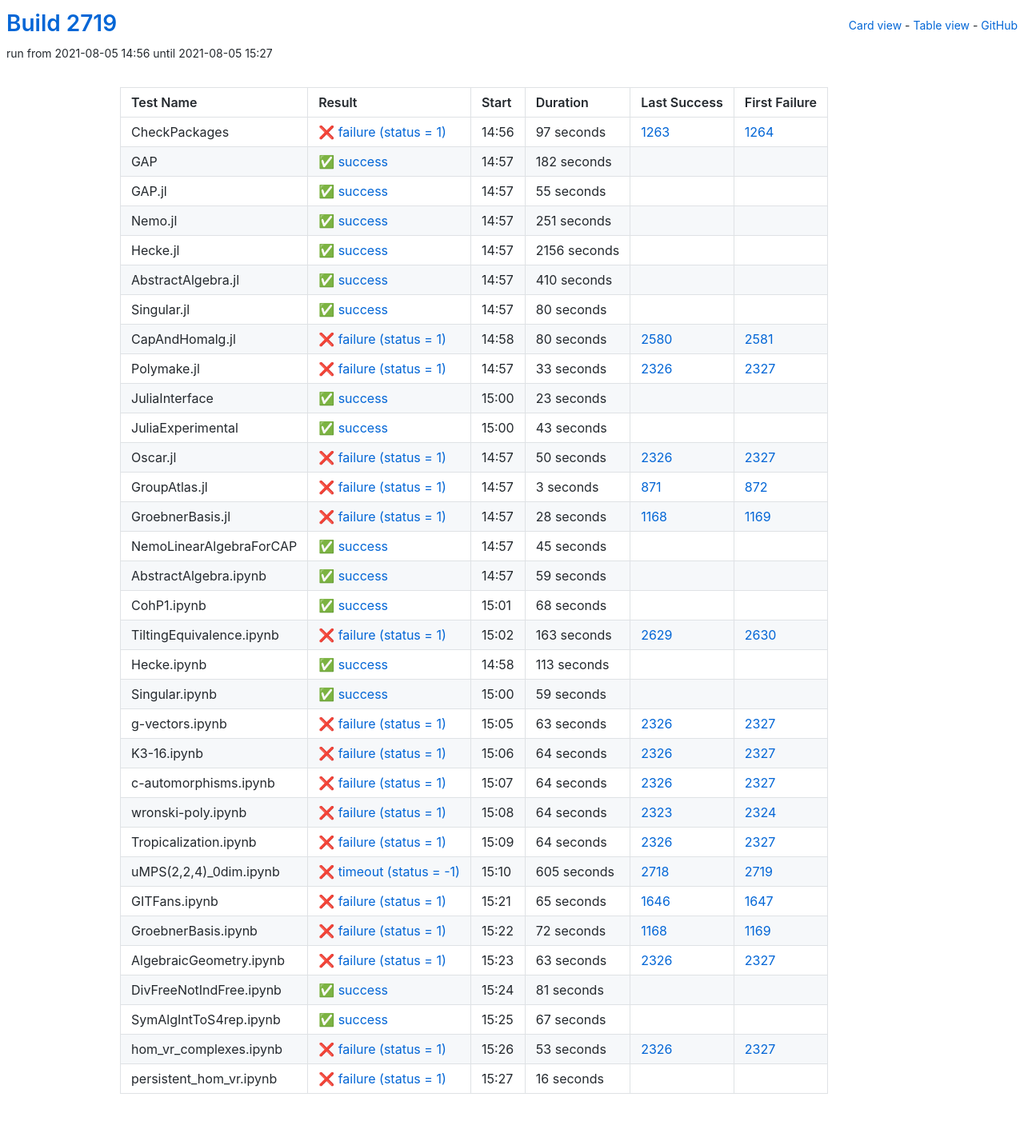
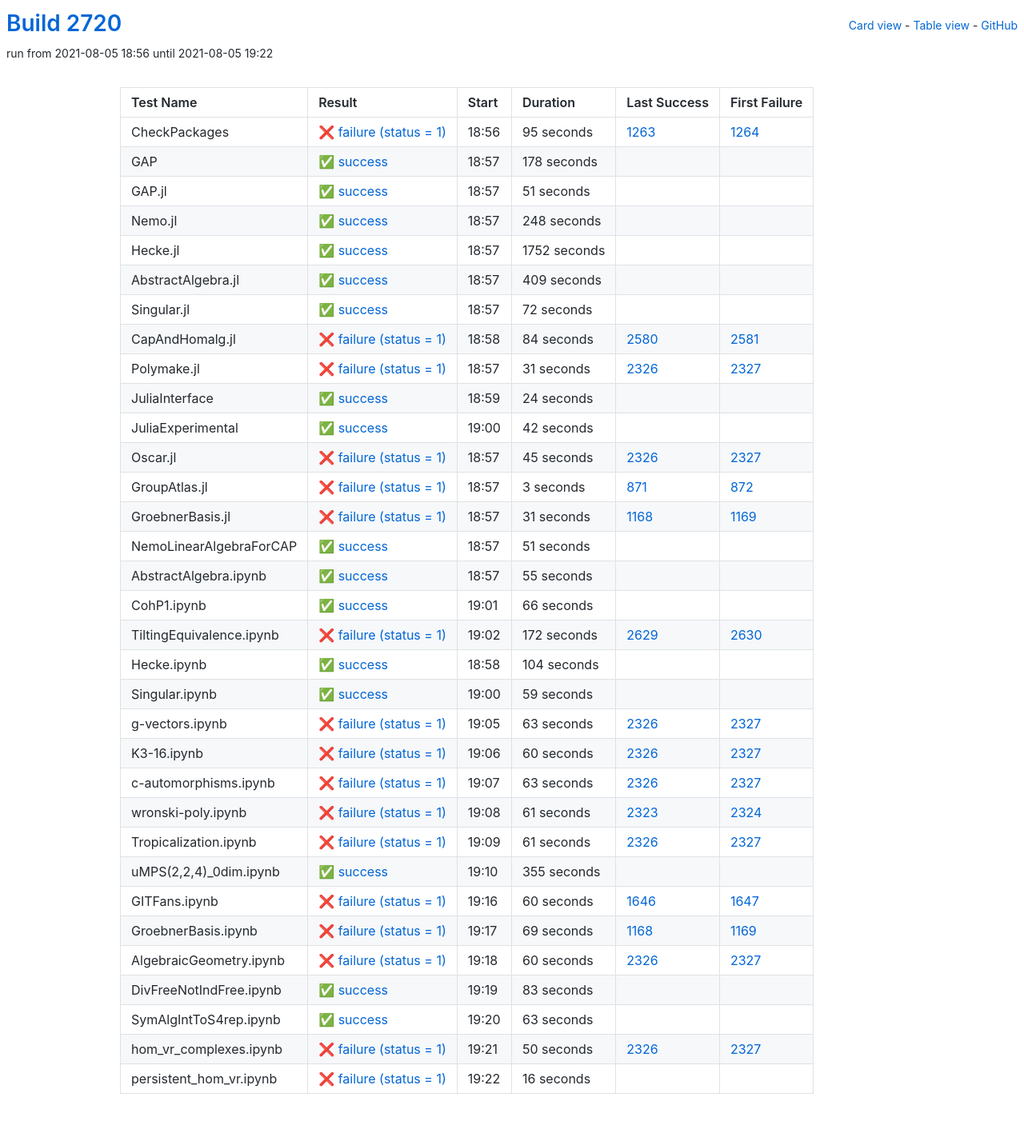
Before and after one commit to oscar-system/oscar-ci-status-stable, a Jekyll site: the page built from table.html, in a window 1280 px wide. Shown: the whole page at 80% size. Built offline with Jekyll 4.4.1, drawn with Linux system fonts in a browser that asks for light colours.

Commit message:
Build #2720

```diff
--- a/_data/ci.yml
+++ b/_data/ci.yml
@@ -1,6 +1,6 @@
 ---
-build: 2719
-build_url: https://oscarci.mathematik.uni-kl.de/job/oscar-stable/2719/
+build: 2720
+build_url: https://oscarci.mathematik.uni-kl.de/job/oscar-stable/2720/
 job: oscar-stable
 organization: oscar-system
 repo: oscar-ci-status-stable
@@ -8,152 +8,152 @@ repourl: https://github.com/oscar-system/oscar-ci-status-stable
 tests:
 - name: CheckPackages
   id: checkpackages
-  log: https://oscarci.mathematik.uni-kl.de/job/oscar-stable/2719/artifact/logs/build-2719/CheckPackages.log
-  start: 2021-08-05 14:56
+  log: https://oscarci.mathematik.uni-kl.de/job/oscar-stable/2720/artifact/logs/build-2720/CheckPackages.log
+  start: 2021-08-05 18:56
   success: false
   exitcode: 1
   status: failure
-  duration: 97
+  duration: 95
   last_success: 1263
   last_success_url: https://oscarci.mathematik.uni-kl.de/job/oscar-stable/1263/
   first_failure: 1264
   first_failure_url: https://oscarci.mathematik.uni-kl.de/job/oscar-stable/1264/
 - name: GAP
   id: gap
-  log: https://oscarci.mathematik.uni-kl.de/job/oscar-stable/2719/artifact/logs/build-2719/GAP.log
-  start: 2021-08-05 14:57
+  log: https://oscarci.mathematik.uni-kl.de/job/oscar-stable/2720/artifact/logs/build-2720/GAP.log
+  start: 2021-08-05 18:57
   success: true
   exitcode: 0
   status: success
-  duration: 182
+  duration: 178
   last_success: false
   last_success_url:
   first_failure: false
   first_failure_url:
 - name: GAP.jl
   id: gap-jl
-  log: https://oscarci.mathematik.uni-kl.de/job/oscar-stable/2719/artifact/logs/build-2719/GAP.jl.log
-  start: 2021-08-05 14:57
+  log: https://oscarci.mathematik.uni-kl.de/job/oscar-stable/2720/artifact/logs/build-2720/GAP.jl.log
+  start: 2021-08-05 18:57
   success: true
   exitcode: 0
   status: success
-  duration: 55
+  duration: 51
   last_success: false
   last_success_url:
   first_failure: false
   first_failure_url:
 - name: Nemo.jl
   id: nemo-jl
-  log: https://oscarci.mathematik.uni-kl.de/job/oscar-stable/2719/artifact/logs/build-2719/Nemo.jl.log
-  start: 2021-08-05 14:57
+  log: https://oscarci.mathematik.uni-kl.de/job/oscar-stable/2720/artifact/logs/build-2720/Nemo.jl.log
+  start: 2021-08-05 18:57
   success: true
   exitcode: 0
   status: success
-  duration: 251
+  duration: 248
   last_success: false
   last_success_url:
   first_failure: false
   first_failure_url:
 - name: Hecke.jl
   id: hecke-jl
-  log: https://oscarci.mathematik.uni-kl.de/job/oscar-stable/2719/artifact/logs/build-2719/Hecke.jl.log
-  start: 2021-08-05 14:57
+  log: https://oscarci.mathematik.uni-kl.de/job/oscar-stable/2720/artifact/logs/build-2720/Hecke.jl.log
+  start: 2021-08-05 18:57
   success: true
   exitcode: 0
   status: success
-  duration: 2156
+  duration: 1752
   last_success: false
   last_success_url:
   first_failure: false
   first_failure_url:
 - name: AbstractAlgebra.jl
   id: abstractalgebra-jl
-  log: https://oscarci.mathematik.uni-kl.de/job/oscar-stable/2719/artifact/logs/build-2719/AbstractAlgebra.jl.log
-  start: 2021-08-05 14:57
+  log: https://oscarci.mathematik.uni-kl.de/job/oscar-stable/2720/artifact/logs/build-2720/AbstractAlgebra.jl.log
+  start: 2021-08-05 18:57
   success: true
   exitcode: 0
   status: success
-  duration: 410
+  duration: 409
   last_success: false
   last_success_url:
   first_failure: false
   first_failure_url:
 - name: Singular.jl
   id: singular-jl
-  log: https://oscarci.mathematik.uni-kl.de/job/oscar-stable/2719/artifact/logs/build-2719/Singular.jl.log
-  start: 2021-08-05 14:57
+  log: https://oscarci.mathematik.uni-kl.de/job/oscar-stable/2720/artifact/logs/build-2720/Singular.jl.log
+  start: 2021-08-05 18:57
   success: true
   exitcode: 0
   status: success
-  duration: 80
+  duration: 72
   last_success: false
   last_success_url:
   first_failure: false
   first_failure_url:
 - name: CapAndHomalg.jl
   id: capandhomalg-jl
-  log: https://oscarci.mathematik.uni-kl.de/job/oscar-stable/2719/artifact/logs/build-2719/CapAndHomalg.jl.log
-  start: 2021-08-05 14:58
+  log: https://oscarci.mathematik.uni-kl.de/job/oscar-stable/2720/artifact/logs/build-2720/CapAndHomalg.jl.log
+  start: 2021-08-05 18:58
   success: false
   exitcode: 1
   status: failure
-  duration: 80
+  duration: 84
   last_success: 2580
   last_success_url: https://oscarci.mathematik.uni-kl.de/job/oscar-stable/2580/
   first_failure: 2581
   first_failure_url: https://oscarci.mathematik.uni-kl.de/job/oscar-stable/2581/
 - name: Polymake.jl
   id: polymake-jl
-  log: https://oscarci.mathematik.uni-kl.de/job/oscar-stable/2719/artifact/logs/build-2719/Polymake.jl.log
-  start: 2021-08-05 14:57
+  log: https://oscarci.mathematik.uni-kl.de/job/oscar-stable/2720/artifact/logs/build-2720/Polymake.jl.log
+  start: 2021-08-05 18:57
   success: false
   exitcode: 1
   status: failure
-  duration: 33
+  duration: 31
   last_success: 2326
   last_success_url: https://oscarci.mathematik.uni-kl.de/job/oscar-stable/2326/
   first_failure: 2327
   first_failure_url: https://oscarci.mathematik.uni-kl.de/job/oscar-stable/2327/
 - name: JuliaInterface
   id: juliainterface
-  log: https://oscarci.mathematik.uni-kl.de/job/oscar-stable/2719/artifact/logs/build-2719/JuliaInterface.log
-  start: 2021-08-05 15:00
+  log: https://oscarci.mathematik.uni-kl.de/job/oscar-stable/2720/artifact/logs/build-2720/JuliaInterface.log
+  start: 2021-08-05 18:59
   success: true
   exitcode: 0
   status: success
-  duration: 23
+  duration: 24
   last_success: false
   last_success_url:
   first_failure: false
   first_failure_url:
 - name: JuliaExperimental
   id: juliaexperimental
-  log: https://oscarci.mathematik.uni-kl.de/job/oscar-stable/2719/artifact/logs/build-2719/JuliaExperimental.log
-  start: 2021-08-05 15:00
+  log: https://oscarci.mathematik.uni-kl.de/job/oscar-stable/2720/artifact/logs/build-2720/JuliaExperimental.log
+  start: 2021-08-05 19:00
   success: true
   exitcode: 0
   status: success
-  duration: 43
+  duration: 42
   last_success: false
   last_success_url:
   first_failure: false
   first_failure_url:
 - name: Oscar.jl
   id: oscar-jl
-  log: https://oscarci.mathematik.uni-kl.de/job/oscar-stable/2719/artifact/logs/build-2719/Oscar.jl.log
-  start: 2021-08-05 14:57
+  log: https://oscarci.mathematik.uni-kl.de/job/oscar-stable/2720/artifact/logs/build-2720/Oscar.jl.log
+  start: 2021-08-05 18:57
   success: false
   exitcode: 1
   status: failure
-  duration: 50
+  duration: 45
   last_success: 2326
   last_success_url: https://oscarci.mathematik.uni-kl.de/job/oscar-stable/2326/
   first_failure: 2327
   first_failure_url: https://oscarci.mathematik.uni-kl.de/job/oscar-stable/2327/
 - name: GroupAtlas.jl
   id: groupatlas-jl
-  log: https://oscarci.mathematik.uni-kl.de/job/oscar-stable/2719/artifact/logs/build-2719/GroupAtlas.jl.log
-  start: 2021-08-05 14:57
+  log: https://oscarci.mathematik.uni-kl.de/job/oscar-stable/2720/artifact/logs/build-2720/GroupAtlas.jl.log
+  start: 2021-08-05 18:57
   success: false
   exitcode: 1
   status: failure
@@ -164,80 +164,80 @@ tests:
   first_failure_url: https://oscarci.mathematik.uni-kl.de/job/oscar-stable/872/
 - name: GroebnerBasis.jl
   id: groebnerbasis-jl
-  log: https://oscarci.mathematik.uni-kl.de/job/oscar-stable/2719/artifact/logs/build-2719/GroebnerBasis.jl.log
-  start: 2021-08-05 14:57
+  log: https://oscarci.mathematik.uni-kl.de/job/oscar-stable/2720/artifact/logs/build-2720/GroebnerBasis.jl.log
+  start: 2021-08-05 18:57
   success: false
   exitcode: 1
   status: failure
-  duration: 28
+  duration: 31
   last_success: 1168
   last_success_url: https://oscarci.mathematik.uni-kl.de/job/oscar-stable/1168/
   first_failure: 1169
   first_failure_url: https://oscarci.mathematik.uni-kl.de/job/oscar-stable/1169/
 - name: NemoLinearAlgebraForCAP
   id: nemolinearalgebraforcap
-  log: https://oscarci.mathematik.uni-kl.de/job/oscar-stable/2719/artifact/logs/build-2719/NemoLinearAlgebraForCAP.log
-  start: 2021-08-05 14:57
+  log: https://oscarci.mathematik.uni-kl.de/job/oscar-stable/2720/artifact/logs/build-2720/NemoLinearAlgebraForCAP.log
+  start: 2021-08-05 18:57
   success: true
   exitcode: 0
   status: success
-  duration: 45
+  duration: 51
   last_success: false
   last_success_url:
   first_failure: false
   first_failure_url:
 - name: AbstractAlgebra.ipynb
   id: abstractalgebra-ipynb
-  log: https://oscarci.mathematik.uni-kl.de/job/oscar-stable/2719/artifact/logs/build-2719/AbstractAlgebra.ipynb.log
-  start: 2021-08-05 14:57
+  log: https://oscarci.mathematik.uni-kl.de/job/oscar-stable/2720/artifact/logs/build-2720/AbstractAlgebra.ipynb.log
+  start: 2021-08-05 18:57
   success: true
   exitcode: 0
   status: success
-  duration: 59
+  duration: 55
   last_success: false
   last_success_url:
   first_failure: false
   first_failure_url:
 - name: CohP1.ipynb
   id: cohp1-ipynb
-  log: https://oscarci.mathematik.uni-kl.de/job/oscar-stable/2719/artifact/logs/build-2719/CohP1.ipynb.log
-  start: 2021-08-05 15:01
+  log: https://oscarci.mathematik.uni-kl.de/job/oscar-stable/2720/artifact/logs/build-2720/CohP1.ipynb.log
+  start: 2021-08-05 19:01
   success: true
   exitcode: 0
   status: success
-  duration: 68
+  duration: 66
   last_success: false
   last_success_url:
   first_failure: false
   first_failure_url:
 - name: TiltingEquivalence.ipynb
   id: tiltingequivalence-ipynb
-  log: https://oscarci.mathematik.uni-kl.de/job/oscar-stable/2719/artifact/logs/build-2719/TiltingEquivalence.ipynb.log
-  start: 2021-08-05 15:02
+  log: https://oscarci.mathematik.uni-kl.de/job/oscar-stable/2720/artifact/logs/build-2720/TiltingEquivalence.ipynb.log
+  start: 2021-08-05 19:02
   success: false
   exitcode: 1
   status: failure
-  duration: 163
+  duration: 172
   last_success: 2629
   last_success_url: https://oscarci.mathematik.uni-kl.de/job/oscar-stable/2629/
   first_failure: 2630
   first_failure_url: https://oscarci.mathematik.uni-kl.de/job/oscar-stable/2630/
 - name: Hecke.ipynb
   id: hecke-ipynb
-  log: https://oscarci.mathematik.uni-kl.de/job/oscar-stable/2719/artifact/logs/build-2719/Hecke.ipynb.log
-  start: 2021-08-05 14:58
+  log: https://oscarci.mathematik.uni-kl.de/job/oscar-stable/2720/artifact/logs/build-2720/Hecke.ipynb.log
+  start: 2021-08-05 18:58
   success: true
   exitcode: 0
   status: success
-  duration: 113
+  duration: 104
   last_success: false
   last_success_url:
   first_failure: false
   first_failure_url:
 - name: Singular.ipynb
   id: singular-ipynb
-  log: https://oscarci.mathematik.uni-kl.de/job/oscar-stable/2719/artifact/logs/build-2719/Singular.ipynb.log
-  start: 2021-08-05 15:00
+  log: https://oscarci.mathematik.uni-kl.de/job/oscar-stable/2720/artifact/logs/build-2720/Singular.ipynb.log
+  start: 2021-08-05 19:00
   success: true
   exitcode: 0
   status: success
@@ -248,8 +248,8 @@ tests:
   first_failure_url:
 - name: g-vectors.ipynb
   id: g-vectors-ipynb
-  log: https://oscarci.mathematik.uni-kl.de/job/oscar-stable/2719/artifact/logs/build-2719/g-vectors.ipynb.log
-  start: 2021-08-05 15:05
+  log: https://oscarci.mathematik.uni-kl.de/job/oscar-stable/2720/artifact/logs/build-2720/g-vectors.ipynb.log
+  start: 2021-08-05 19:05
   success: false
   exitcode: 1
   status: failure
@@ -260,92 +260,20 @@ tests:
   first_failure_url: https://oscarci.mathematik.uni-kl.de/job/oscar-stable/2327/
 - name: K3-16.ipynb
   id: k3-16-ipynb
-  log: https://oscarci.mathematik.uni-kl.de/job/oscar-stable/2719/artifact/logs/build-2719/K3-16.ipynb.log
-  start: 2021-08-05 15:06
+  log: https://oscarci.mathematik.uni-kl.de/job/oscar-stable/2720/artifact/logs/build-2720/K3-16.ipynb.log
+  start: 2021-08-05 19:06
   success: false
   exitcode: 1
   status: failure
-  duration: 64
+  duration: 60
   last_success: 2326
   last_success_url: https://oscarci.mathematik.uni-kl.de/job/oscar-stable/2326/
   first_failure: 2327
   first_failure_url: https://oscarci.mathematik.uni-kl.de/job/oscar-stable/2327/
 - name: c-automorphisms.ipynb
   id: c-automorphisms-ipynb
-  log: https://oscarci.mathematik.uni-kl.de/job/oscar-stable/2719/artifact/logs/build-2719/c-automorphisms.ipynb.log
-  start: 2021-08-05 15:07
-  success: false
-  exitcode: 1
-  status: failure
-  duration: 64
-  last_success: 2326
-  last_success_url: https://oscarci.mathematik.uni-kl.de/job/oscar-stable/2326/
-  first_failure: 2327
-  first_failure_url: https://oscarci.mathematik.uni-kl.de/job/oscar-stable/2327/
-- name: wronski-poly.ipynb
-  id: wronski-poly-ipynb
-  log: https://oscarci.mathematik.uni-kl.de/job/oscar-stable/2719/artifact/logs/build-2719/wronski-poly.ipynb.log
-  start: 2021-08-05 15:08
-  success: false
-  exitcode: 1
-  status: failure
-  duration: 64
-  last_success: 2323
-  last_success_url: https://oscarci.mathematik.uni-kl.de/job/oscar-stable/2323/
-  first_failure: 2324
-  first_failure_url: https://oscarci.mathematik.uni-kl.de/job/oscar-stable/2324/
-- name: Tropicalization.ipynb
-  id: tropicalization-ipynb
-  log: https://oscarci.mathematik.uni-kl.de/job/oscar-stable/2719/artifact/logs/build-2719/Tropicalization.ipynb.log
-  start: 2021-08-05 15:09
-  success: false
-  exitcode: 1
-  status: failure
-  duration: 64
-  last_success: 2326
-  last_success_url: https://oscarci.mathematik.uni-kl.de/job/oscar-stable/2326/
-  first_failure: 2327
-  first_failure_url: https://oscarci.mathematik.uni-kl.de/job/oscar-stable/2327/
-- name: uMPS(2,2,4)_0dim.ipynb
-  id: umps-2-2-4-0dim-ipynb
-  log: https://oscarci.mathematik.uni-kl.de/job/oscar-stable/2719/artifact/logs/build-2719/uMPS-2-2-4-_0dim.ipynb.log
-  start: 2021-08-05 15:10
-  success: false
-  exitcode: -1
-  status: timeout
-  duration: 605
-  last_success: 2718
-  last_success_url: https://oscarci.mathematik.uni-kl.de/job/oscar-stable/2718/
-  first_failure: 2719
-  first_failure_url: https://oscarci.mathematik.uni-kl.de/job/oscar-stable/2719/
-- name: GITFans.ipynb
-  id: gitfans-ipynb
-  log: https://oscarci.mathematik.uni-kl.de/job/oscar-stable/2719/artifact/logs/build-2719/GITFans.ipynb.log
-  start: 2021-08-05 15:21
-  success: false
-  exitcode: 1
-  status: failure
-  duration: 65
-  last_success: 1646
-  last_success_url: https://oscarci.mathematik.uni-kl.de/job/oscar-stable/1646/
-  first_failure: 1647
-  first_failure_url: https://oscarci.mathematik.uni-kl.de/job/oscar-stable/1647/
-- name: GroebnerBasis.ipynb
-  id: groebnerbasis-ipynb
-  log: https://oscarci.mathematik.uni-kl.de/job/oscar-stable/2719/artifact/logs/build-2719/GroebnerBasis.ipynb.log
-  start: 2021-08-05 15:22
-  success: false
-  exitcode: 1
-  status: failure
-  duration: 72
-  last_success: 1168
-  last_success_url: https://oscarci.mathematik.uni-kl.de/job/oscar-stable/1168/
-  first_failure: 1169
-  first_failure_url: https://oscarci.mathematik.uni-kl.de/job/oscar-stable/1169/
-- name: AlgebraicGeometry.ipynb
-  id: algebraicgeometry-ipynb
-  log: https://oscarci.mathematik.uni-kl.de/job/oscar-stable/2719/artifact/logs/build-2719/AlgebraicGeometry.ipynb.log
-  start: 2021-08-05 15:23
+  log: https://oscarci.mathematik.uni-kl.de/job/oscar-stable/2720/artifact/logs/build-2720/c-automorphisms.ipynb.log
+  start: 2021-08-05 19:07
   success: false
   exitcode: 1
   status: failure
@@ -354,46 +282,118 @@ tests:
   last_success_url: https://oscarci.mathematik.uni-kl.de/job/oscar-stable/2326/
   first_failure: 2327
   first_failure_url: https://oscarci.mathematik.uni-kl.de/job/oscar-stable/2327/
-- name: DivFreeNotIndFree.ipynb
-  id: divfreenotindfree-ipynb
-  log: https://oscarci.mathematik.uni-kl.de/job/oscar-stable/2719/artifact/logs/build-2719/DivFreeNotIndFree.ipynb.log
-  start: 2021-08-05 15:24
+- name: wronski-poly.ipynb
+  id: wronski-poly-ipynb
+  log: https://oscarci.mathematik.uni-kl.de/job/oscar-stable/2720/artifact/logs/build-2720/wronski-poly.ipynb.log
+  start: 2021-08-05 19:08
+  success: false
+  exitcode: 1
+  status: failure
+  duration: 61
+  last_success: 2323
+  last_success_url: https://oscarci.mathematik.uni-kl.de/job/oscar-stable/2323/
+  first_failure: 2324
+  first_failure_url: https://oscarci.mathematik.uni-kl.de/job/oscar-stable/2324/
+- name: Tropicalization.ipynb
+  id: tropicalization-ipynb
+  log: https://oscarci.mathematik.uni-kl.de/job/oscar-stable/2720/artifact/logs/build-2720/Tropicalization.ipynb.log
+  start: 2021-08-05 19:09
+  success: false
+  exitcode: 1
+  status: failure
+  duration: 61
+  last_success: 2326
+  last_success_url: https://oscarci.mathematik.uni-kl.de/job/oscar-stable/2326/
+  first_failure: 2327
+  first_failure_url: https://oscarci.mathematik.uni-kl.de/job/oscar-stable/2327/
+- name: uMPS(2,2,4)_0dim.ipynb
+  id: umps-2-2-4-0dim-ipynb
+  log: https://oscarci.mathematik.uni-kl.de/job/oscar-stable/2720/artifact/logs/build-2720/uMPS-2-2-4-_0dim.ipynb.log
+  start: 2021-08-05 19:10
   success: true
   exitcode: 0
   status: success
-  duration: 81
+  duration: 355
+  last_success: false
+  last_success_url:
+  first_failure: false
+  first_failure_url:
+- name: GITFans.ipynb
+  id: gitfans-ipynb
+  log: https://oscarci.mathematik.uni-kl.de/job/oscar-stable/2720/artifact/logs/build-2720/GITFans.ipynb.log
+  start: 2021-08-05 19:16
+  success: false
+  exitcode: 1
+  status: failure
+  duration: 60
+  last_success: 1646
+  last_success_url: https://oscarci.mathematik.uni-kl.de/job/oscar-stable/1646/
+  first_failure: 1647
+  first_failure_url: https://oscarci.mathematik.uni-kl.de/job/oscar-stable/1647/
+- name: GroebnerBasis.ipynb
+  id: groebnerbasis-ipynb
+  log: https://oscarci.mathematik.uni-kl.de/job/oscar-stable/2720/artifact/logs/build-2720/GroebnerBasis.ipynb.log
+  start: 2021-08-05 19:17
+  success: false
+  exitcode: 1
+  status: failure
+  duration: 69
+  last_success: 1168
+  last_success_url: https://oscarci.mathematik.uni-kl.de/job/oscar-stable/1168/
+  first_failure: 1169
+  first_failure_url: https://oscarci.mathematik.uni-kl.de/job/oscar-stable/1169/
+- name: AlgebraicGeometry.ipynb
+  id: algebraicgeometry-ipynb
+  log: https://oscarci.mathematik.uni-kl.de/job/oscar-stable/2720/artifact/logs/build-2720/AlgebraicGeometry.ipynb.log
+  start: 2021-08-05 19:18
+  success: false
+  exitcode: 1
+  status: failure
+  duration: 60
+  last_success: 2326
+  last_success_url: https://oscarci.mathematik.uni-kl.de/job/oscar-stable/2326/
+  first_failure: 2327
+  first_failure_url: https://oscarci.mathematik.uni-kl.de/job/oscar-stable/2327/
+- name: DivFreeNotIndFree.ipynb
+  id: divfreenotindfree-ipynb
+  log: https://oscarci.mathematik.uni-kl.de/job/oscar-stable/2720/artifact/logs/build-2720/DivFreeNotIndFree.ipynb.log
+  start: 2021-08-05 19:19
+  success: true
+  exitcode: 0
+  status: success
+  duration: 83
   last_success: false
   last_success_url:
   first_failure: false
   first_failure_url:
 - name: SymAlgIntToS4rep.ipynb
   id: symalginttos4rep-ipynb
-  log: https://oscarci.mathematik.uni-kl.de/job/oscar-stable/2719/artifact/logs/build-2719/SymAlgIntToS4rep.ipynb.log
-  start: 2021-08-05 15:25
+  log: https://oscarci.mathematik.uni-kl.de/job/oscar-stable/2720/artifact/logs/build-2720/SymAlgIntToS4rep.ipynb.log
+  start: 2021-08-05 19:20
   success: true
   exitcode: 0
   status: success
-  duration: 67
+  duration: 63
   last_success: false
   last_success_url:
   first_failure: false
   first_failure_url:
 - name: hom_vr_complexes.ipynb
   id: hom-vr-complexes-ipynb
-  log: https://oscarci.mathematik.uni-kl.de/job/oscar-stable/2719/artifact/logs/build-2719/hom_vr_complexes.ipynb.log
-  start: 2021-08-05 15:26
+  log: https://oscarci.mathematik.uni-kl.de/job/oscar-stable/2720/artifact/logs/build-2720/hom_vr_complexes.ipynb.log
+  start: 2021-08-05 19:21
   success: false
   exitcode: 1
   status: failure
-  duration: 53
+  duration: 50
   last_success: 2326
   last_success_url: https://oscarci.mathematik.uni-kl.de/job/oscar-stable/2326/
   first_failure: 2327
   first_failure_url: https://oscarci.mathematik.uni-kl.de/job/oscar-stable/2327/
 - name: persistent_hom_vr.ipynb
   id: persistent-hom-vr-ipynb
-  log: https://oscarci.mathematik.uni-kl.de/job/oscar-stable/2719/artifact/logs/build-2719/persistent_hom_vr.ipynb.log
-  start: 2021-08-05 15:27
+  log: https://oscarci.mathematik.uni-kl.de/job/oscar-stable/2720/artifact/logs/build-2720/persistent_hom_vr.ipynb.log
+  start: 2021-08-05 19:22
   success: false
   exitcode: 1
   status: failure
```
Also changed, not shown: README.md.
